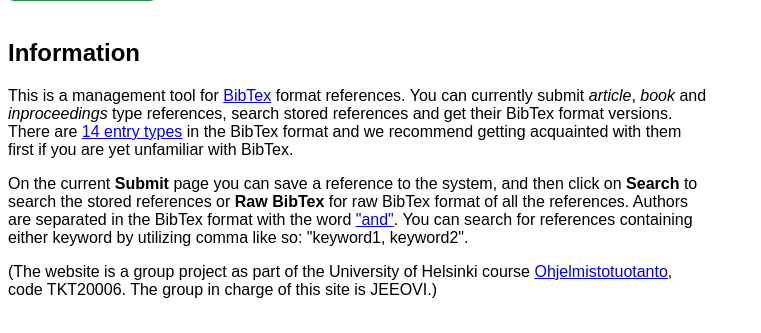
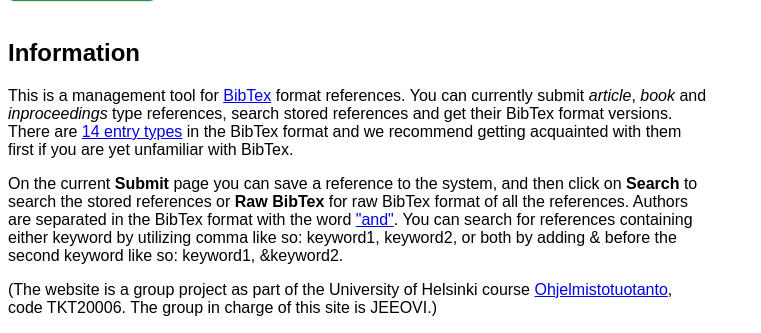
Before and after one commit to 3nd3r1/viiteri, a Flask app: page / in a window 1280 px wide. Shown: the part 622-955 px from the top of the page, without its empty margins (0-761 px from the left). Before the commit the page ends 920 px from the top, so only its background shows below. Run offline with Flask 3, Linux system fonts and the light colour scheme.

Commit message:
Maininta AND-toiminnosta

```diff
--- a/viiteri/templates/add.html
+++ b/viiteri/templates/add.html
@@ -38,7 +38,8 @@
             Authors are separated in the BibTex format with the word
             <a href="https://www.bibtex.com/f/author-field/">"and"</a>.
             You can search for references containing either keyword by utilizing
-            comma like so: "keyword1, keyword2".
+            comma like so: keyword1, keyword2, or both by adding & before
+            the second keyword like so: keyword1, &keyword2.
         </p>
 
         <p>
```
